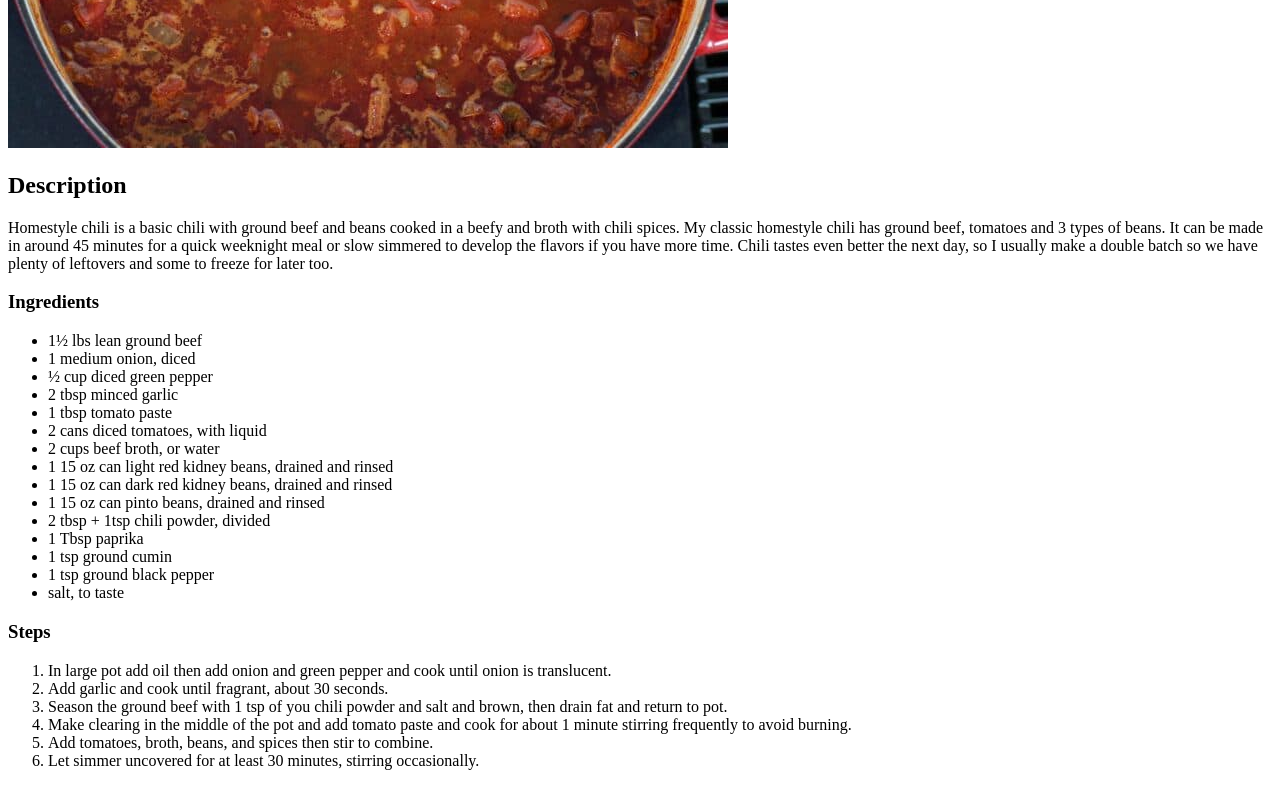
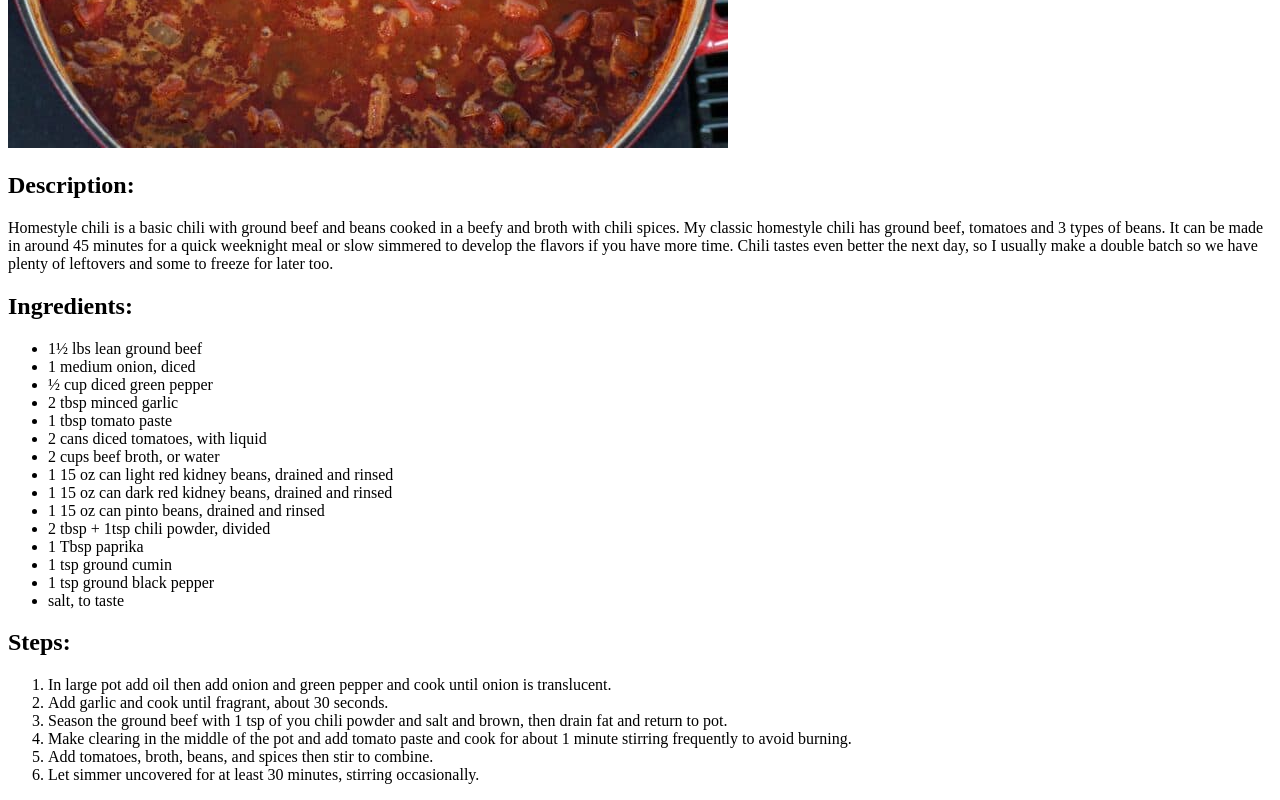
Before and after one commit to nicolettedeville/odin-recipes, a plain HTML site: page recipes/homestyle-chili.html in a window 1280 px wide. Shown: the part 412-1212 px from the top of the page. Drawn offline with Linux system fonts and the light colour scheme.

Commit message:
made changes to hierarchal layout and grammatical changes

```diff
--- a/recipes/homestyle-chili.html
+++ b/recipes/homestyle-chili.html
@@ -9,9 +9,9 @@
 <body>
     <h1>Homestyle Chili</h1>
     <img src="homestyle-chili.jpg" alt="A bowl of chili">
-    <h2>Description</h2>
+    <h2>Description:</h2>
     <p>Homestyle chili is a basic chili with ground beef and beans cooked in a beefy and broth with chili spices. My classic homestyle chili has ground beef, tomatoes and 3 types of beans. It can be made in around 45 minutes for a quick weeknight meal or slow simmered to develop the flavors if you have more time. Chili tastes even better the next day, so I usually make a double batch so we have plenty of leftovers and some to freeze for later too.</p>
-    <h3>Ingredients</h3>
+    <h2>Ingredients:</h2>
     <ul>
         <li>1½ lbs lean ground beef</li>
         <li>1 medium onion, diced</li>
@@ -29,7 +29,7 @@
         <li>1 tsp ground black pepper</li>
         <li>salt, to taste</li>
     </ul>
-    <h3>Steps</h3>
+    <h2>Steps:</h2>
     <ol>
         <li>In large pot add oil then add onion and green pepper and cook until onion is translucent.</li>
         <li>Add garlic and cook until fragrant, about 30 seconds.</li>
```
Also changed, not shown: recipes/chicken-and-black-bean-burritoes.html (+2 -2 lines), recipes/homemade-chicken-noodle-soup.html (+1 -0 lines).
